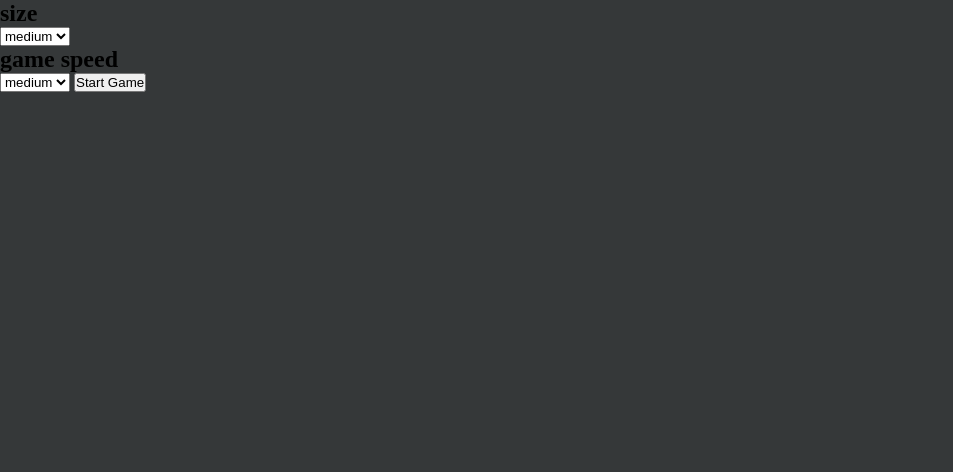
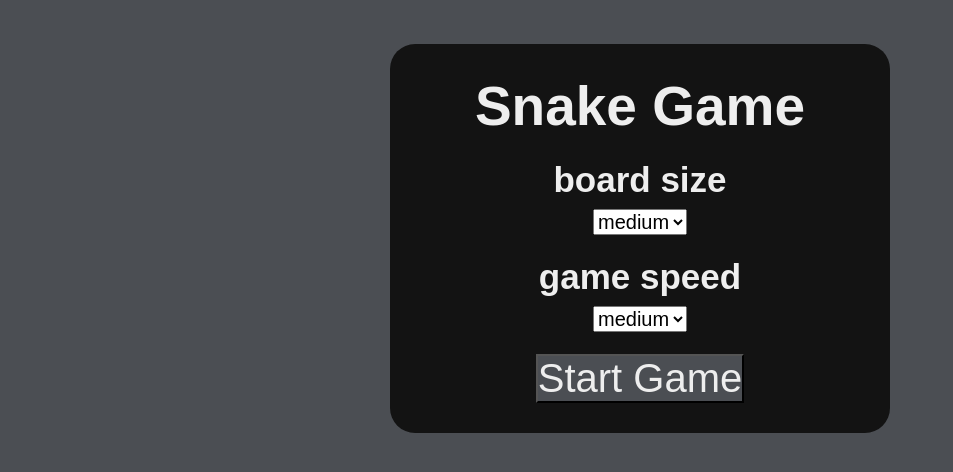
Before and after one commit to aminbeigi/snake-game-js, a plain HTML site: page src/index.html in a window 1280 px wide. Shown: the whole page, without its empty margins (0-953 px from the left). Drawn offline with Linux system fonts and the light colour scheme.

Commit message:
Game is finished :D

```diff
--- a/src/index.html
+++ b/src/index.html
@@ -10,8 +10,10 @@
 </head>
 <body>
     <div id="game-menu">
+      <div class="container">
         <form onsubmit="return false;">
-            <h2>size</h2>
+            <h1>Snake Game</h1>
+            <h2>board size</h2>
             <select id="board-size">
               <option value="0">small</option>
               <option value="1" selected>medium</option>
@@ -23,8 +25,10 @@
               <option value="1" selected>medium</option>
               <option value="2">fast</option>
             </select>
+            <br/>
             <input type="submit" id="gameDataForm" value="Start Game">
           </form>
+      </div>
     </div>
 
     <div id="game-screen">
--- a/src/scripts/board.js
+++ b/src/scripts/board.js
@@ -22,7 +22,7 @@ const SNAKE_HEAD_POINT = -1;
 const SNAKE_BODY_ONE_SQUARE_BEFORE_HEAD_POINT = -2;
 const SNAKE_TAIL_POINT = 0;
 
-/** Board class maintains state of board and conatins the game loop/logic. */
+/** Board class maintains state of board and conatins the game loop/logic.*/
 export class Board {
     _snakePoints = [];
 
@@ -182,7 +182,6 @@ export class Board {
             point = new Point(x, y);
             const square = this._board[point.x][point.y];
             if (Square.isEmptySquare(square)) break;
-            console.log('Calculating apple spot...');
         }
         this._updateSquare(point, Square.apple);
     }
--- a/src/scripts/game.js
+++ b/src/scripts/game.js
@@ -28,6 +28,7 @@ class Game {
         this.board = new Board(Game._formValueToBoardSize(boardSizeFormValue),
             Game._formValueToGameSpeed(gameSpeedFormValue));
         this._showGameScreen();
+        this.board.start();
     }
 
     _initExitGameButton() {
@@ -37,7 +38,6 @@ class Game {
     _exitGameHandler() {
         this._showMenuScreen();
         const parent = document.getElementById("game-screen");
-        console.log(parent)
         while (parent.firstChild) {
             if (parent.lastChild.textContent === 'X') {
                 break;
--- a/src/styles.css
+++ b/src/styles.css
@@ -2,19 +2,57 @@
     margin: 0;
     padding: 0;
     box-sizing: border-box;
+    font-family: "Arial";
 }
 
 body {
     min-height: 100vh;
-    background-color: #353839;
+    background-color: #4B4E53;
 }
 
-#game-menu button {
-    background-color: black;
+#game-menu {
+    height: 100vh;
+}
+
+#game-menu > .container {
+    background-color: #131313;
     color: #eee;
-    width: 4rem;
-    height: 2rem;
+    border-radius: 25px;
+    margin-left: auto;
+    margin-right: auto;
+    width: 500px;
+    height: auto;
+    margin-top: 44px;
+    padding: 30px;
+
+    display: flex;
+    justify-content: center;
+    align-items: center;
+    text-align: center;
 }
+
+#game-menu h1 {
+    margin-bottom: 9px;
+    font-size: 55px;
+}
+
+#game-menu h2 {
+    margin-top: 22px;
+    margin-bottom: 9px;
+    font-size: 35px;
+}
+
+#game-menu select {
+    font-size: 20px;
+}
+
+#game-menu input {
+    background-color: #4B4E53;
+    color: #eee;
+    margin-top: 22px;
+    font-size: 40px;
+}
+
 
 #game-screen {
     height:100vh;
@@ -22,11 +60,15 @@ body {
 
 #game-screen div {
     display:flex;
+    justify-content: center;
+    align-items: center;
 }
 
 .exit-game {
     background-color: red;
     font-size: 40px;
+    width: 50px;
+    height: 50px;
 }
 
 .square-empty {
@@ -37,13 +79,13 @@ body {
 }
 
 .square-snake-body {
-    background-color: lightblue;
+    background-color: lightgreen;
     width: 50px;
     height: 50px;
 }
 
 .square-snake-head {
-    background-color: blue;
+    background-color: green;
     width: 50px;
     height: 50px;
 }
```
